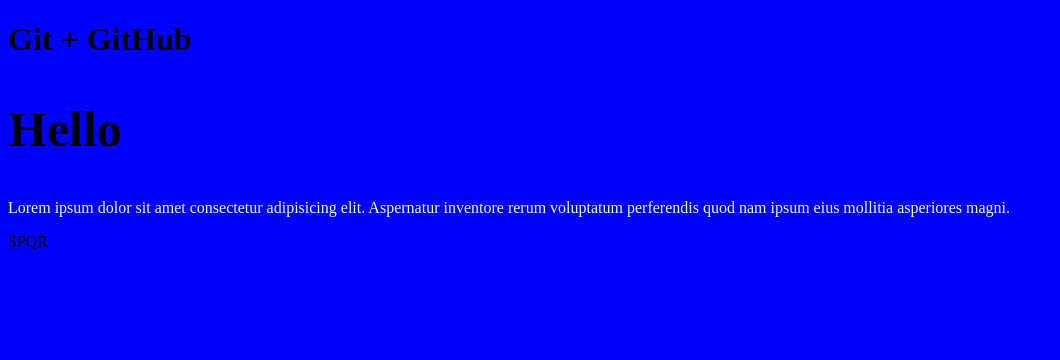
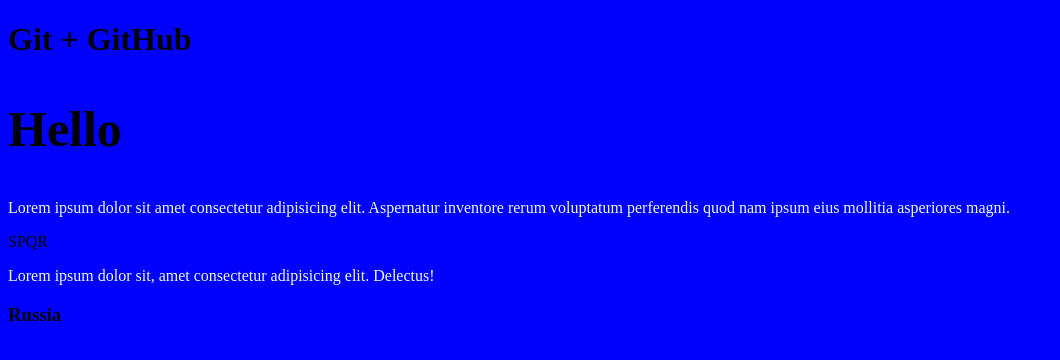
Before and after one commit to Aram993/Git-Test, a plain HTML site: page index.html in a window 1280 px wide. Shown: the whole page, without its empty margins (0-1060 px from the left). Drawn offline with Linux system fonts and the light colour scheme.

Commit message:
New commit

```diff
--- a/index.html
+++ b/index.html
@@ -12,5 +12,7 @@
     <h2>Hello</h2>
     <p>Lorem ipsum dolor sit amet consectetur adipisicing elit. Aspernatur inventore rerum voluptatum perferendis quod nam ipsum eius mollitia asperiores magni.</p>
     <span>SPQR</span>
+    <p>Lorem ipsum dolor sit, amet consectetur adipisicing elit. Delectus!</p>
+    <h3>Russia</h3>
 </body>
 </html>
```
